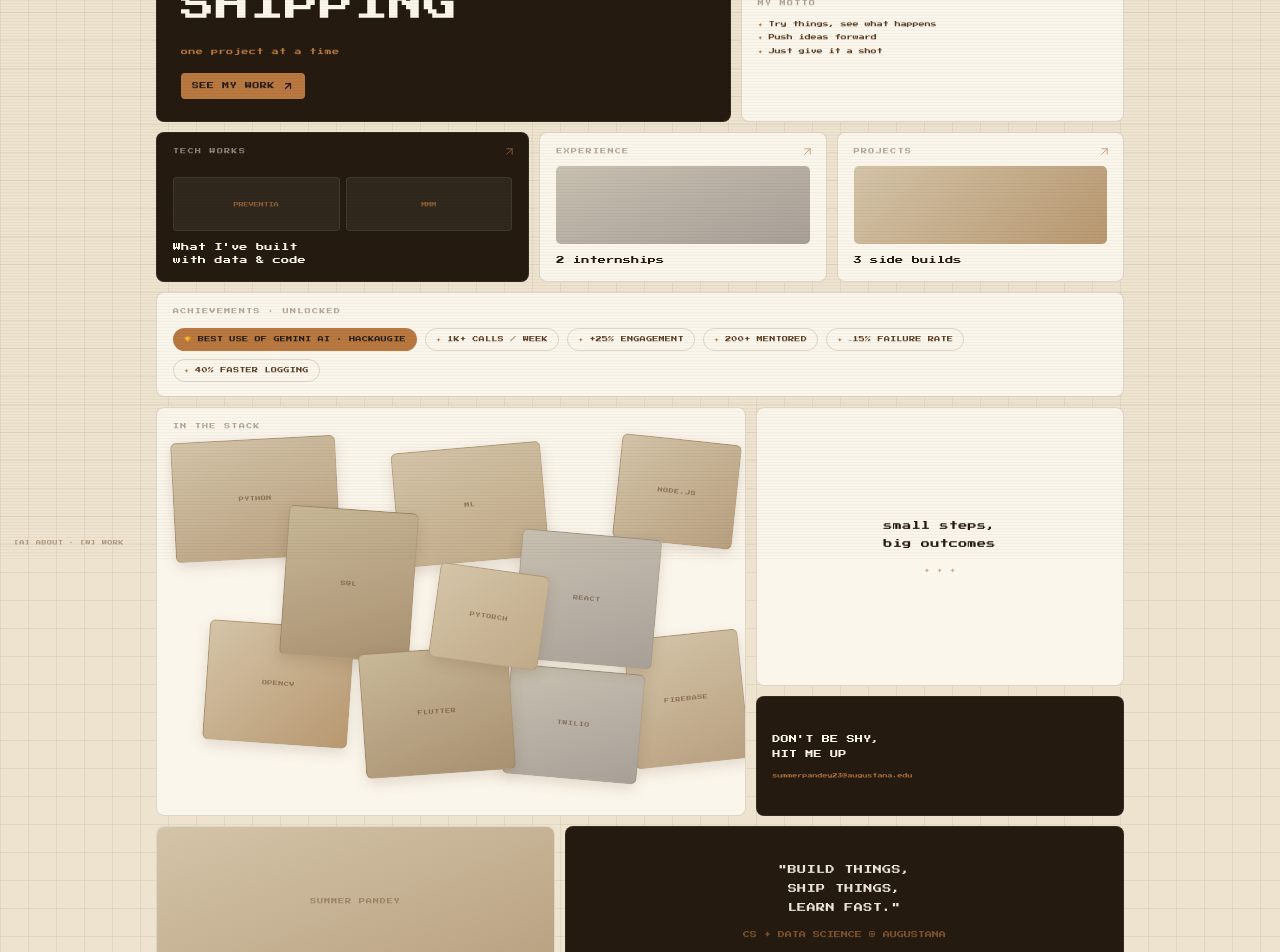
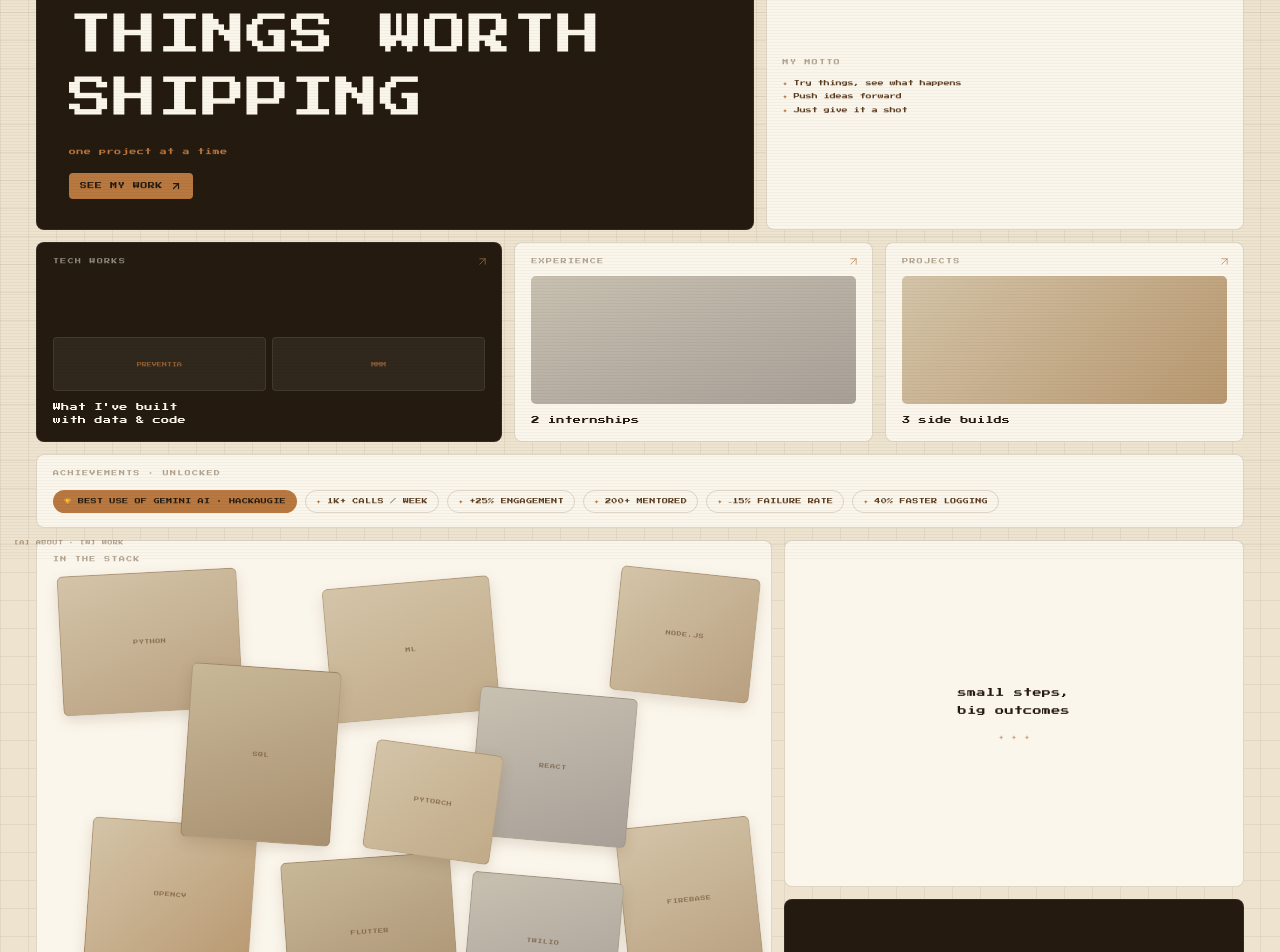
Before and after one commit to SummerPandey/PW, a Next.js app: page / in a window 1280 px wide. Shown: the part 240-1192 px from the top of the page. Built offline with nearby package versions, Linux system fonts and the light colour scheme.

Commit message:
Fill the page: widen layout to 1400px + scale up hero, showcases, collage & panels

```diff
--- a/src/app/components/AboutPage.tsx
+++ b/src/app/components/AboutPage.tsx
@@ -13,7 +13,7 @@ const C = {
 };
 
 const FONT = "'Press Start 2P', monospace";
-const GAP = "10px";
+const GAP = "12px";
 
 function Logo() {
   return (
@@ -76,16 +76,16 @@ function Box({
 export function AboutPage({ onNav }: { onNav: (p: "about" | "work") => void }) {
   // packed overlapping collage tiles
   const tiles: { label: string; top: number; left: string; w: number; h: number; rot: number; grad: string; z: number }[] = [
-    { label: "PYTHON", top: 0, left: "0%", w: 165, h: 120, rot: -3, grad: "linear-gradient(160deg,#D4C4A8,#B8A080)", z: 2 },
-    { label: "SQL", top: 70, left: "20%", w: 130, h: 150, rot: 4, grad: "linear-gradient(160deg,#C8B898,#A89070)", z: 4 },
-    { label: "ML", top: 8, left: "40%", w: 150, h: 115, rot: -5, grad: "linear-gradient(160deg,#D4C4A8,#C0AA88)", z: 3 },
-    { label: "REACT", top: 95, left: "62%", w: 140, h: 130, rot: 5, grad: "linear-gradient(160deg,#C8C0B0,#A8A098)", z: 5 },
-    { label: "NODE.JS", top: 0, left: "80%", w: 120, h: 105, rot: 6, grad: "linear-gradient(135deg,#D4C4A8,#B8A080)", z: 2 },
-    { label: "OPENCV", top: 185, left: "6%", w: 145, h: 120, rot: 4, grad: "linear-gradient(135deg,#D4C4A8,#B89870)", z: 3 },
-    { label: "FLUTTER", top: 210, left: "34%", w: 150, h: 125, rot: -4, grad: "linear-gradient(160deg,#C8B898,#A89070)", z: 6 },
-    { label: "TWILIO", top: 230, left: "60%", w: 135, h: 110, rot: 5, grad: "linear-gradient(160deg,#C8C0B0,#A8A098)", z: 4 },
-    { label: "FIREBASE", top: 195, left: "82%", w: 115, h: 130, rot: -6, grad: "linear-gradient(160deg,#D4C4A8,#B8A080)", z: 3 },
-    { label: "PYTORCH", top: 130, left: "47%", w: 110, h: 95, rot: 8, grad: "linear-gradient(135deg,#D4C4A8,#C0AA88)", z: 7 },
+    { label: "PYTHON", top: 0, left: "1%", w: 180, h: 140, rot: -3, grad: "linear-gradient(160deg,#D4C4A8,#B8A080)", z: 2 },
+    { label: "SQL", top: 95, left: "19%", w: 150, h: 175, rot: 4, grad: "linear-gradient(160deg,#C8B898,#A89070)", z: 4 },
+    { label: "ML", top: 10, left: "39%", w: 168, h: 135, rot: -5, grad: "linear-gradient(160deg,#D4C4A8,#C0AA88)", z: 3 },
+    { label: "REACT", top: 120, left: "60%", w: 158, h: 150, rot: 5, grad: "linear-gradient(160deg,#C8C0B0,#A8A098)", z: 5 },
+    { label: "NODE.JS", top: 0, left: "80%", w: 140, h: 125, rot: 6, grad: "linear-gradient(135deg,#D4C4A8,#B8A080)", z: 2 },
+    { label: "OPENCV", top: 250, left: "5%", w: 165, h: 145, rot: 4, grad: "linear-gradient(135deg,#D4C4A8,#B89870)", z: 3 },
+    { label: "FLUTTER", top: 285, left: "33%", w: 170, h: 150, rot: -4, grad: "linear-gradient(160deg,#C8B898,#A89070)", z: 6 },
+    { label: "TWILIO", top: 305, left: "59%", w: 152, h: 130, rot: 5, grad: "linear-gradient(160deg,#C8C0B0,#A8A098)", z: 4 },
+    { label: "FIREBASE", top: 250, left: "81%", w: 135, h: 155, rot: -6, grad: "linear-gradient(160deg,#D4C4A8,#B8A080)", z: 3 },
+    { label: "PYTORCH", top: 175, left: "45%", w: 128, h: 110, rot: 8, grad: "linear-gradient(135deg,#D4C4A8,#C0AA88)", z: 7 },
   ];
 
   return (
@@ -121,18 +121,18 @@ export function AboutPage({ onNav }: { onNav: (p: "about" | "work") => void }) {
       </nav>
 
       {/* ── DENSE PACKED GRID ── */}
-      <div style={{ maxWidth: "1000px", margin: "0 auto", padding: "62px 16px 16px" }}>
+      <div style={{ maxWidth: "1400px", margin: "0 auto", padding: "70px clamp(16px, 3vw, 36px) 28px" }}>
 
         {/* ROW 1 — hero (left) + roles & motto (right) */}
         <div style={{ display: "grid", gridTemplateColumns: "1.5fr 1fr", gap: GAP, marginBottom: GAP }}>
-          <Box dark style={{ display: "flex", flexDirection: "column", justifyContent: "space-between", minHeight: "300px", padding: "22px 24px" }}>
+          <Box dark style={{ display: "flex", flexDirection: "column", justifyContent: "space-between", minHeight: "400px", padding: "30px 32px" }}>
             <div style={{ display: "flex", gap: "4px", alignItems: "flex-end", opacity: 0.4 }}>
               {[20, 14, 10, 17, 12, 8].map((h, i) => (
                 <div key={i} style={{ width: "7px", height: `${h}px`, background: C.copper, borderRadius: "2px" }} />
               ))}
             </div>
             <div>
-              <div style={{ fontSize: "clamp(20px, 3.6vw, 34px)", color: C.cream, lineHeight: 1.4, letterSpacing: "0.02em", minHeight: "144px" }}>
+              <div style={{ fontSize: "clamp(24px, 3.4vw, 46px)", color: C.cream, lineHeight: 1.45, letterSpacing: "0.02em", minHeight: "190px" }}>
                 <Typewriter text={"BUILDING\nTHINGS WORTH\nSHIPPING"} style={{ color: C.cream }} />
               </div>
               <div style={{ marginTop: "16px", fontSize: "7px", color: C.copper, letterSpacing: "0.08em" }}>one project at a time</div>
@@ -166,7 +166,7 @@ export function AboutPage({ onNav }: { onNav: (p: "about" | "work") => void }) {
 
         {/* ROW 2 — three showcases packed */}
         <div style={{ display: "grid", gridTemplateColumns: "1.3fr 1fr 1fr", gap: GAP, marginBottom: GAP }}>
-          <Box dark onClick={() => onNav("work")} arrow style={{ minHeight: "150px", display: "flex", flexDirection: "column", justifyContent: "space-between" }}>
+          <Box dark onClick={() => onNav("work")} arrow style={{ minHeight: "200px", display: "flex", flexDirection: "column", justifyContent: "space-between" }}>
             <Label dark>TECH WORKS</Label>
             <div>
               <div style={{ display: "flex", gap: "6px", marginBottom: "10px" }}>
@@ -179,12 +179,12 @@ export function AboutPage({ onNav }: { onNav: (p: "about" | "work") => void }) {
               <div style={{ fontSize: "8px", color: C.cream, letterSpacing: "0.04em", lineHeight: 1.6 }}>What I&apos;ve built<br />with data &amp; code</div>
             </div>
           </Box>
-          <Box onClick={() => onNav("work")} arrow style={{ minHeight: "150px", display: "flex", flexDirection: "column", justifyContent: "space-between" }}>
+          <Box onClick={() => onNav("work")} arrow style={{ minHeight: "200px", display: "flex", flexDirection: "column", justifyContent: "space-between" }}>
             <Label>EXPERIENCE</Label>
             <div style={{ flex: 1, margin: "10px 0", borderRadius: "5px", background: "linear-gradient(160deg,#C8C0B0,#A8A098)", minHeight: "60px" }} />
             <div style={{ fontSize: "8px", color: C.dark, letterSpacing: "0.04em", lineHeight: 1.6 }}>2 internships</div>
           </Box>
-          <Box onClick={() => onNav("work")} arrow style={{ minHeight: "150px", display: "flex", flexDirection: "column", justifyContent: "space-between" }}>
+          <Box onClick={() => onNav("work")} arrow style={{ minHeight: "200px", display: "flex", flexDirection: "column", justifyContent: "space-between" }}>
             <Label>PROJECTS</Label>
             <div style={{ flex: 1, margin: "10px 0", borderRadius: "5px", background: "linear-gradient(135deg,#D4C4A8,#B89870)", minHeight: "60px" }} />
             <div style={{ fontSize: "8px", color: C.dark, letterSpacing: "0.04em", lineHeight: 1.6 }}>3 side builds</div>
@@ -225,7 +225,7 @@ export function AboutPage({ onNav }: { onNav: (p: "about" | "work") => void }) {
         <div style={{ display: "grid", gridTemplateColumns: "1.6fr 1fr", gap: GAP }}>
           <Box style={{ padding: "14px 16px 16px" }}>
             <Label>IN THE STACK</Label>
-            <div style={{ position: "relative", height: "360px", marginTop: "8px" }}>
+            <div style={{ position: "relative", height: "460px", marginTop: "8px" }}>
               {tiles.map((t) => (
                 <div
                   key={t.label}
@@ -247,11 +247,11 @@ export function AboutPage({ onNav }: { onNav: (p: "about" | "work") => void }) {
           </Box>
 
           <div style={{ display: "grid", gridTemplateRows: "1fr auto", gap: GAP }}>
-            <Box style={{ display: "flex", flexDirection: "column", justifyContent: "center", textAlign: "center", minHeight: "120px" }}>
+            <Box style={{ display: "flex", flexDirection: "column", justifyContent: "center", textAlign: "center", minHeight: "150px" }}>
               <div style={{ fontSize: "9px", color: C.dark, lineHeight: 2, letterSpacing: "0.04em" }}>small steps,<br />big outcomes</div>
               <div style={{ marginTop: "12px", fontSize: "7px", color: C.copper, opacity: 0.6 }}>✦ ✦ ✦</div>
             </Box>
-            <Box dark style={{ minHeight: "120px", display: "flex", flexDirection: "column", justifyContent: "center" }}>
+            <Box dark style={{ minHeight: "150px", display: "flex", flexDirection: "column", justifyContent: "center" }}>
               <div style={{ fontSize: "8px", color: C.cream, lineHeight: 1.9, letterSpacing: "0.03em" }}>DON&apos;T BE SHY,<br />HIT ME UP</div>
               <a href="mailto:summerpandey23@augustana.edu" style={{ marginTop: "10px", fontSize: "5px", color: C.copper, opacity: 0.9, textDecoration: "none" }}>summerpandey23@augustana.edu</a>
             </Box>
@@ -262,12 +262,12 @@ export function AboutPage({ onNav }: { onNav: (p: "about" | "work") => void }) {
         {/* ROW 4 — profile (wide) + quote */}
         <Reveal style={{ marginBottom: GAP }}>
         <div style={{ display: "grid", gridTemplateColumns: "1fr 1.4fr", gap: GAP }}>
-          <Box style={{ padding: 0, minHeight: "150px", display: "flex" }}>
+          <Box style={{ padding: 0, minHeight: "230px", display: "flex" }}>
             <div style={{ flex: 1, background: "linear-gradient(160deg,#D4C4A8,#B8A080)", display: "flex", alignItems: "center", justifyContent: "center" }}>
-              <span style={{ fontSize: "6px", color: "rgba(92,61,32,0.4)", letterSpacing: "0.16em" }}>SUMMER PANDEY</span>
+              <span style={{ fontSize: "7px", color: "rgba(92,61,32,0.4)", letterSpacing: "0.16em" }}>SUMMER PANDEY</span>
             </div>
           </Box>
-          <Box dark style={{ minHeight: "150px", display: "flex", alignItems: "center", justifyContent: "center", textAlign: "center" }}>
+          <Box dark style={{ minHeight: "230px", display: "flex", alignItems: "center", justifyContent: "center", textAlign: "center" }}>
             <div>
               <div style={{ fontSize: "9px", color: C.cream, lineHeight: 2.1, letterSpacing: "0.05em", opacity: 0.92 }}>
                 &quot;BUILD THINGS,<br />SHIP THINGS,<br />LEARN FAST.&quot;
```
